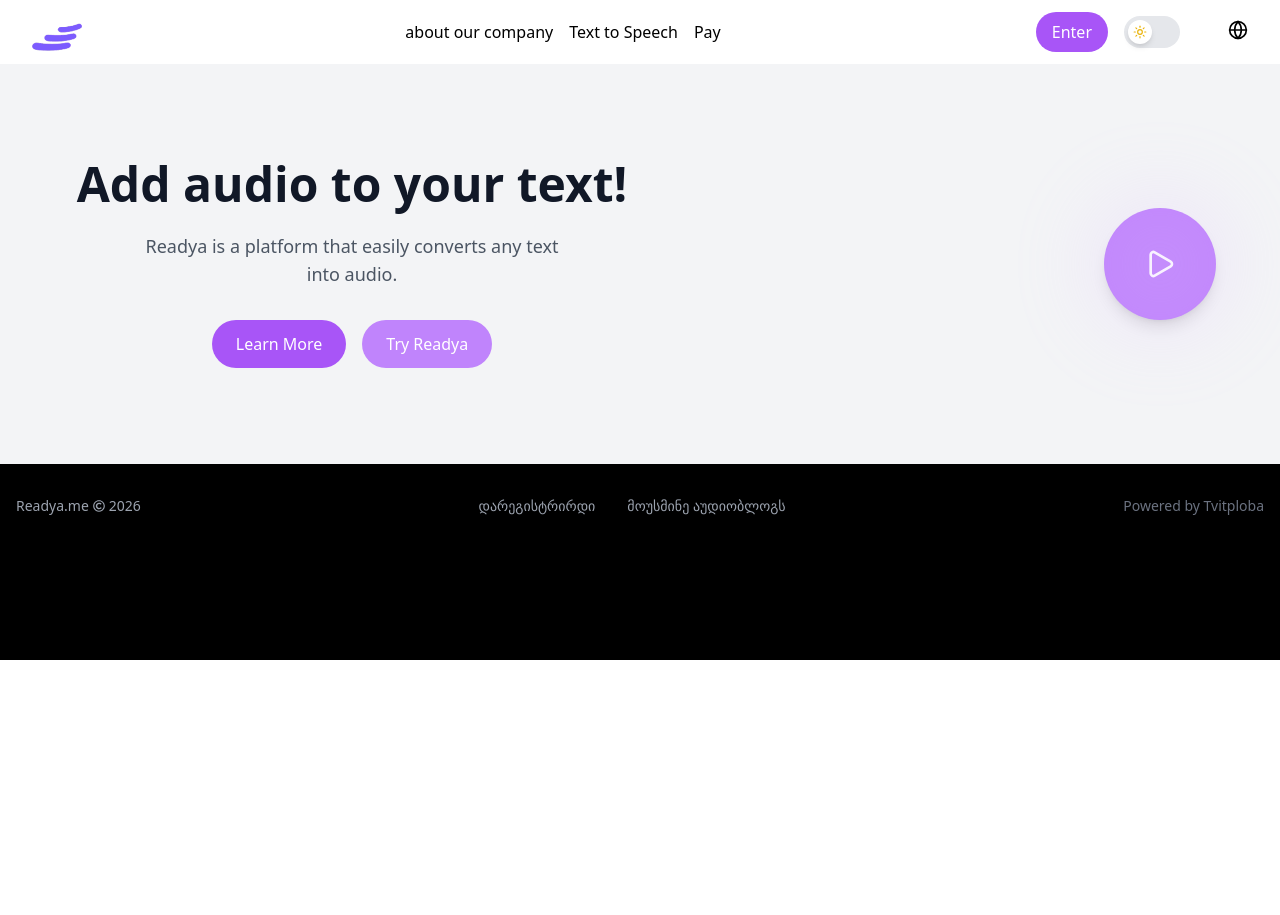
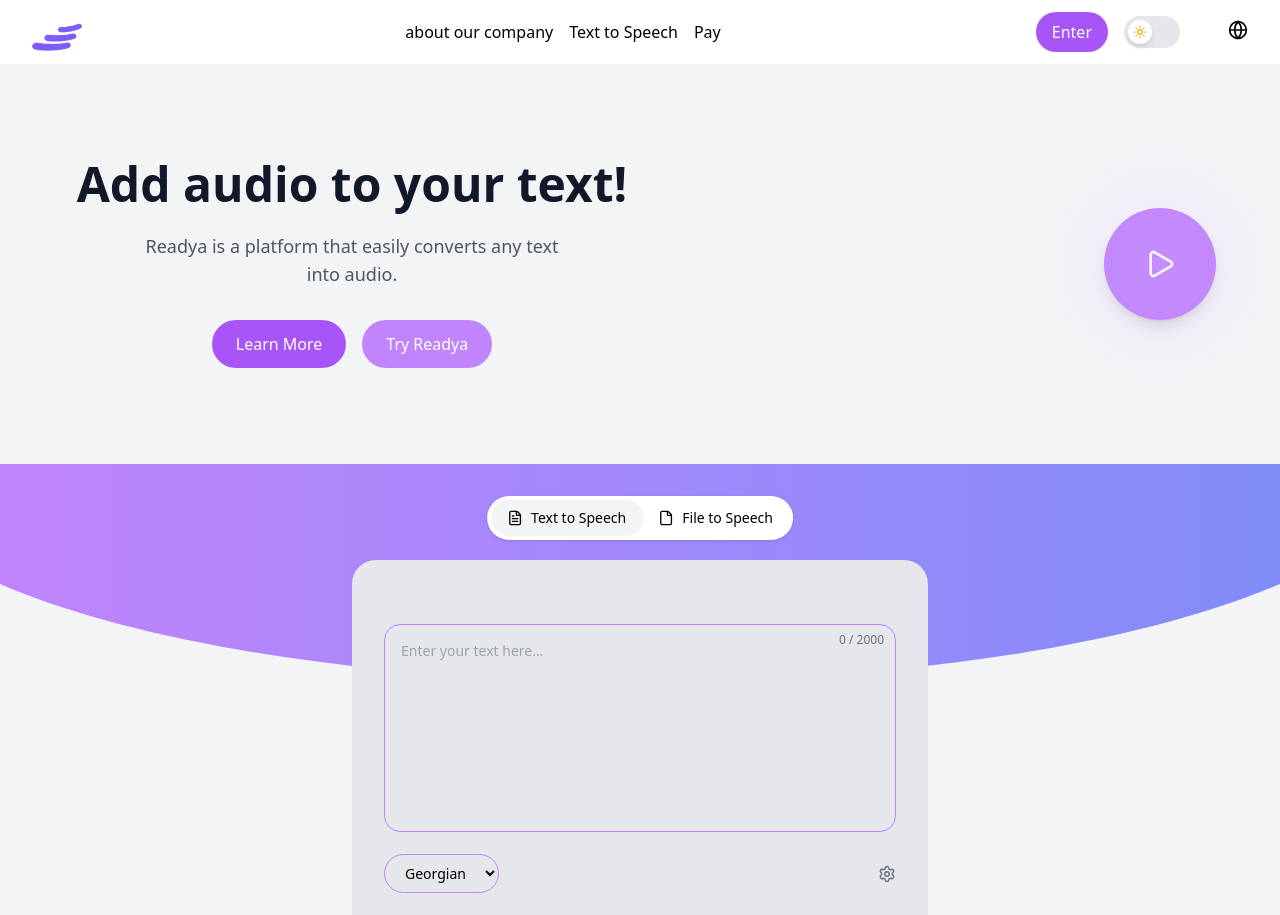
Before and after one commit to gaga-chituashvili/readya-autoreader, a React (Vite) app: page / in a window 1280 px wide. Shown: the top 915 px of the page. Before the commit the page ends 800 px from the top, so only its background shows below. Built offline with nearby package versions, Linux system fonts and the light colour scheme.

Commit message:
feat(text-to-audio): integrate Zustand store and refactor component state management

```diff
--- a/package.json
+++ b/package.json
@@ -20,7 +20,8 @@
     "react-hook-form": "^7.71.1",
     "react-i18next": "^16.6.1",
     "react-icons": "^5.5.0",
-    "react-router-dom": "^7.13.0"
+    "react-router-dom": "^7.13.0",
+    "zustand": "^5.0.12"
   },
   "devDependencies": {
     "@eslint/js": "^9.39.1",
--- a/src/component/Hero.tsx
+++ b/src/component/Hero.tsx
@@ -2,7 +2,7 @@
 import { useTranslation } from "react-i18next";
 
 export const Hero = () => {
-  const { t } = useTranslation("hero");
+  const { t } = useTranslation("home");
 
   return (
     <section className="w-full py-24 px-6 bg-gray-100 dark:bg-black">
--- /dev/null
+++ b/src/component/TextToAudio.tsx
@@ -0,0 +1,83 @@
+import { Settings } from "lucide-react";
+import { ModeSwitcher } from "./common/ModeSwitcher";
+import { useTranslation } from "react-i18next";
+import { useAppStore } from "../store/useAppStore";
+
+export const TextToAudio = () => {
+  const { t } = useTranslation("home");
+  const { text, setText, activeTab, setTab } = useAppStore();
+
+  return (
+    <section className="relative w-full py-24 flex justify-center bg-gray-100 dark:bg-black overflow-hidden">
+      <svg
+        className="absolute top-0 left-0 w-full h-[200px]"
+        viewBox="0 0 1440 200"
+        preserveAspectRatio="none"
+      >
+        <path
+          d="M0,80 C400,20 1040,20 1440,80 L1440,0 L0,0 Z"
+          fill="url(#topGradient)"
+          fillOpacity="0.4"
+        />
+        <defs>
+          <linearGradient id="topGradient" x1="0" x2="1">
+            <stop offset="0%" stopColor="#f3e8ff" />
+            <stop offset="100%" stopColor="#e0e7ff" />
+          </linearGradient>
+        </defs>
+      </svg>
+
+      <svg
+        className="absolute top-0 left-0 w-full h-[250px]"
+        viewBox="0 0 1440 250"
+        preserveAspectRatio="none"
+      >
+        <path
+          d="M0,0 H1440 V120 C1100,250 340,250 0,120 Z"
+          fill="url(#bottomGradient)"
+        />
+        <defs>
+          <linearGradient id="bottomGradient" x1="0" x2="1">
+            <stop offset="0%" stopColor="#c084fc" />
+            <stop offset="100%" stopColor="#818cf8" />
+          </linearGradient>
+        </defs>
+      </svg>
+
+      <div className="absolute top-8 left-1/2 -translate-x-1/2 z-20">
+        <ModeSwitcher activeTab={activeTab} setActiveTab={setTab} />
+      </div>
+
+      <div className="relative z-10 w-full max-w-xl bg-gray-200 dark:bg-gray-900 rounded-3xl p-8 pt-16 shadow-sm">
+        <div className="relative">
+          <textarea
+            value={text}
+            onChange={(e) => setText(e.target.value)}
+            maxLength={2000}
+            placeholder={t("textarea_placeholder")}
+            className="w-full h-52 resize-none rounded-2xl border border-purple-400 bg-transparent p-4 outline-none focus:ring-2 focus:ring-purple-400 text-sm"
+          />
+
+          <div className="absolute top-2 right-3 text-xs text-gray-500">
+            {t("characters", { count: text.length })}
+          </div>
+        </div>
+
+        <div className="flex items-center justify-between mt-4">
+          <select className="px-4 py-2 rounded-full border border-purple-400 bg-transparent text-sm">
+            <option>{t("language_georgian")}</option>
+            <option>{t("language_english")}</option>
+          </select>
+
+          <Settings className="text-gray-500 cursor-pointer" size={18} />
+        </div>
+
+        <div className="flex justify-center mt-6">
+          <button className="px-8 py-3 rounded-full bg-purple-500 text-white font-medium hover:bg-purple-600 transition">
+            {t("generate")}
+          </button>
+        </div>
+      </div>
+    </section>
+  );
+};
--- a/src/component/common/LanguageSwitcher.tsx
+++ b/src/component/common/LanguageSwitcher.tsx
@@ -21,7 +21,7 @@
       </button>
 
       {open && (
-        <div className="absolute right-0 mt-2 w-28 bg-white shadow-lg rounded-lg border">
+        <div className="absolute right-0 mt-2 w-28 bg-white dark:bg-gray-800 shadow-lg rounded-lg border">
           <button
             onClick={() => changeLang("en")}
             className={`w-full text-left px-4 py-2 hover:bg-gray-100 ${
@@ -33,7 +33,7 @@
 
           <button
             onClick={() => changeLang("ka")}
-            className={`w-full text-left px-4 py-2 hover:bg-gray-100 ${
+            className={`w-full text-left px-4 py-2 hover:bg-gray-100  ${
               i18n.language === "ka" ? "font-semibold" : ""
             }`}
           >
--- /dev/null
+++ b/src/component/common/ModeSwitcher.tsx
@@ -0,0 +1,41 @@
+import { FileText, File } from "lucide-react";
+import { useTranslation } from "react-i18next";
+
+type ModeSwitcherProps = {
+  activeTab: "text" | "file";
+  setActiveTab: (value: "text" | "file") => void;
+};
+
+export const ModeSwitcher = ({
+  activeTab,
+  setActiveTab,
+}: ModeSwitcherProps) => {
+  const { t } = useTranslation("home");
+
+  return (
+    <div className="flex justify-center mb-6">
+      <div className="flex bg-white dark:bg-gray-800 rounded-full p-1 shadow relative">
+        <div
+          className={`absolute top-1 bottom-1 w-1/2 rounded-full bg-gray-100 dark:bg-gray-700 transition-all duration-300
+            ${activeTab === "text" ? "left-1" : "left-[50%]"}`}
+        />
+
+        <button
+          onClick={() => setActiveTab("text")}
+          className="relative z-10 flex items-center gap-2 px-4 py-2 text-sm"
+        >
+          <FileText size={16} />
+          {t("text_mode")}
+        </button>
+
+        <button
+          onClick={() => setActiveTab("file")}
+          className="relative z-10 flex items-center gap-2 px-4 py-2 text-sm"
+        >
+          <File size={16} />
+          {t("file_mode")}
+        </button>
+      </div>
+    </div>
+  );
+};
--- a/src/i18n.ts
+++ b/src/i18n.ts
@@ -9,8 +9,6 @@
 // --- Georgian language files import ---
 import kaHeader from "./locales/ka/header.json";
 import kaHero from "./locales/ka/home.json";
-
-
 
 i18n
   .use(LanguageDetector)
@@ -26,11 +24,11 @@
     resources: {
       en: {
         header: enHeader,
-        hero: enHero,
+        home: enHero,
       },
       ka: {
         header: kaHeader,
-        hero: kaHero,
+        home: kaHero,
       },
     },
     detection: {
--- a/src/locales/en/home.json
+++ b/src/locales/en/home.json
@@ -4,5 +4,12 @@
   "try_free": "Try Free",
   "watch_video": "Watch Video",
   "learn_more": "Learn More",
-  "try_readya": "Try Readya"
+  "try_readya": "Try Readya",
+  "textarea_placeholder": "Enter your text here...",
+  "generate": "Generate",
+  "language_georgian": "Georgian",
+  "language_english": "English",
+  "characters": "{{count}} / 2000",
+  "text_mode": "Text to Speech",
+  "file_mode": "File to Speech"
 }
--- a/src/locales/ka/home.json
+++ b/src/locales/ka/home.json
@@ -2,5 +2,14 @@
   "hero_title": "გადააქციე ტექსტი აუდიო გამოცდილებად!",
   "hero_description": "Readya არის თანამედროვე ქართულენოვანი პლატფორმა, რომელიც წერილობით ტექსტს გარდაქმნის აუდიო გამოცდილებად.",
   "learn_more": "გაიგე მეტი",
-  "try_readya": "სცადე რიდია"
+  "try_readya": "სცადე რიდია",
+  "textarea_placeholder": "შეიყვანე ტექსტი აქ...",
+  "generate": "დააგენერირე",
+  "language_georgian": "ქართული",
+  "language_english": "ინგლისური",
+  "characters": "{{count}} / 2000",
+  "text_mode": "ტექსტის გახმოვანება",
+  "file_mode": "ფაილის გახმოვანება"
+
+
 }
--- a/src/pages/Home.tsx
+++ b/src/pages/Home.tsx
@@ -1,9 +1,11 @@
 import { Hero } from "../component/Hero";
+import { TextToAudio } from "../component/TextToAudio";
 
 export const Home = () => {
   return (
     <>
       <Hero />
+      <TextToAudio/>
     </>
   );
 };
--- /dev/null
+++ b/src/store/useAppStore.ts
@@ -0,0 +1,18 @@
+import { create } from "zustand";
+
+type TabType = "text" | "file";
+
+type AppStore = {
+  text: string;
+  activeTab: TabType;
+  setText: (text: string) => void;
+  setTab: (tab: TabType) => void;
+};
+
+export const useAppStore = create<AppStore>((set) => ({
+  text: "",
+  activeTab: "text",
+
+  setText: (text) => set({ text }),
+  setTab: (tab) => set({ activeTab: tab }),
+}));
```
Also changed, not shown: 1 other file (tests, documents, lock files or other folders).
